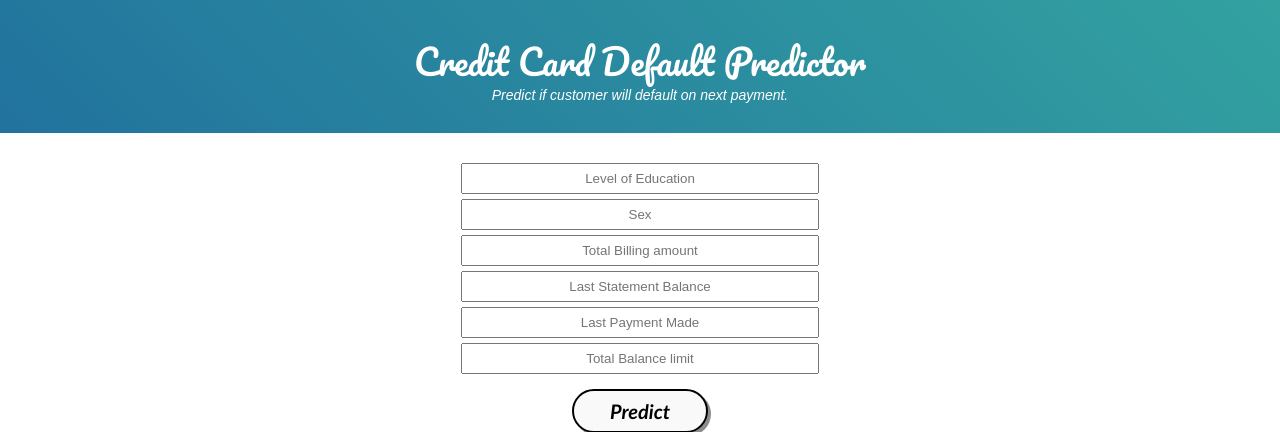
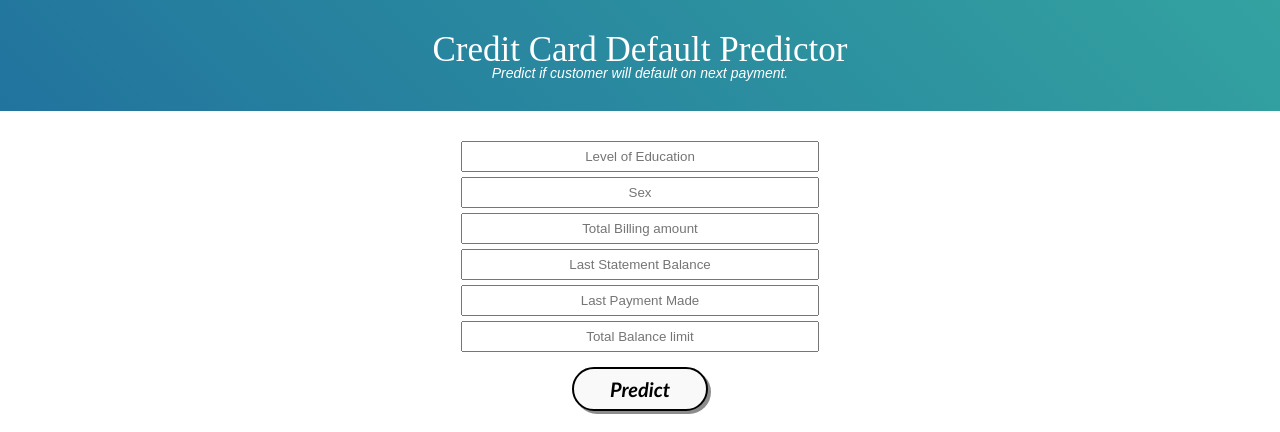
Before and after one commit to amarjeet-cheema/credit_card_payment_default, a Flask app: page / in a window 1280 px wide. Shown: the top 432 px of the page. Run offline with Flask 2, Linux system fonts and the light colour scheme; parts of the project's set-up code (start-up, migrations or seed data) failed here and were passed over; some libraries are stand-ins or nearby versions.

Commit message:
Update styles.css

```diff
--- a/static/styles.css
+++ b/static/styles.css
@@ -40,7 +40,7 @@ body{
 
 .heading_font{
     color: #ffffff;
-	font-family: 'Pacifico', cursive;
+	font-family: "Times New Roman",serif;
 	font-size: 35px;
 	font-weight: normal;
 }
```
